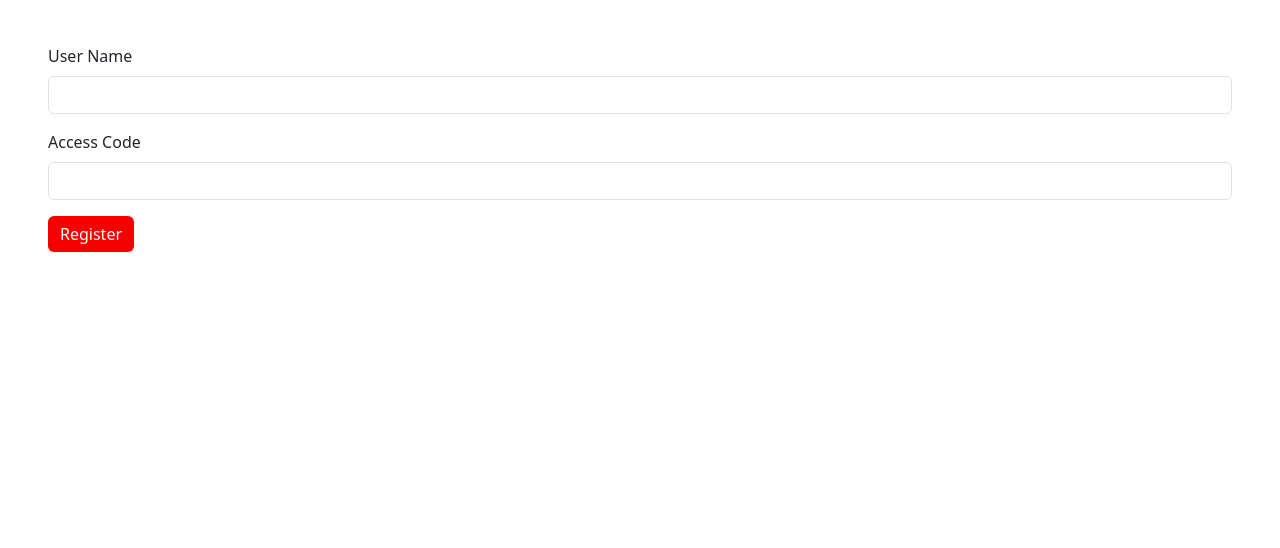
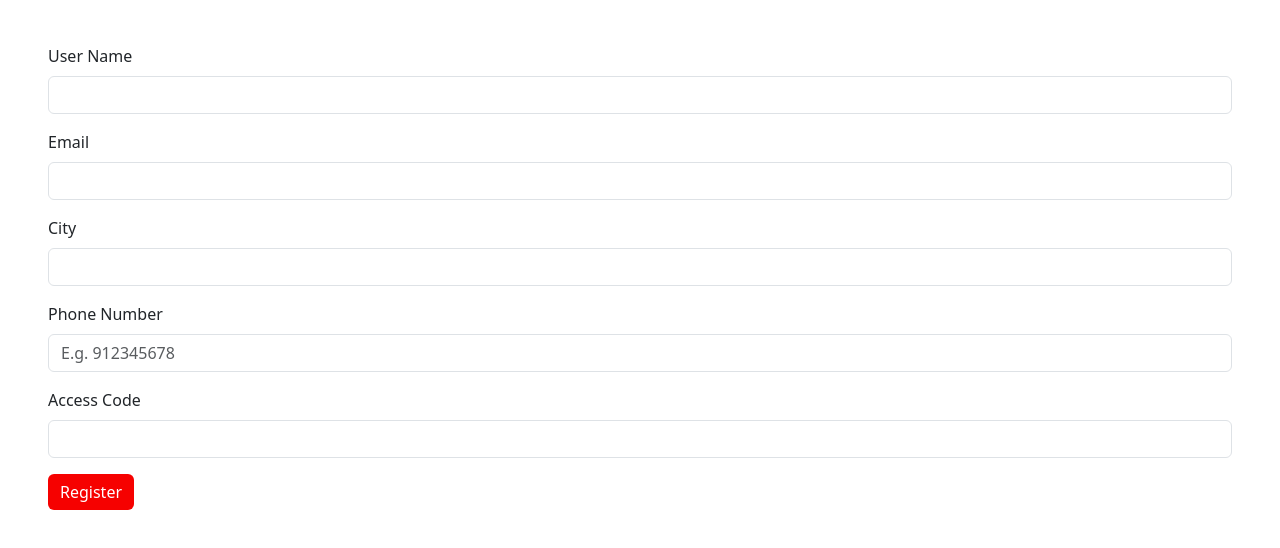
Before and after one commit to Alexlanca/alexlanca.github.io, a plain HTML site: page pages/register.html in a window 1280 px wide. Shown: the part 60-608 px from the top of the page. Drawn offline with Linux system fonts and the light colour scheme.

Commit message:
register updates

```diff
--- a/pages/register.html
+++ b/pages/register.html
@@ -16,11 +16,22 @@
         </div>
     </nav>
 
-
     <form class="my-5 mx-5">
         <div class="mb-3">
             <label for="exampleInputEmail1" class="form-label">User Name</label>
             <input type="email" class="form-control" id="exampleInputEmail1">
+        </div>
+        <div class="mb-3">
+            <label class="form-label">Email</label>
+            <input type="email" class="form-control">
+        </div>
+        <div class="mb-3">
+            <label class="form-label">City</label>
+            <input type="text" class="form-control">
+        </div>
+        <div class="mb-3">
+            <label class="form-label">Phone Number</label>
+            <input type="text" class="form-control" placeholder="E.g. 912345678">
         </div>
         <div class="mb-3">
             <label for="exampleInputPassword1" class="form-label">Access Code</label>
```
